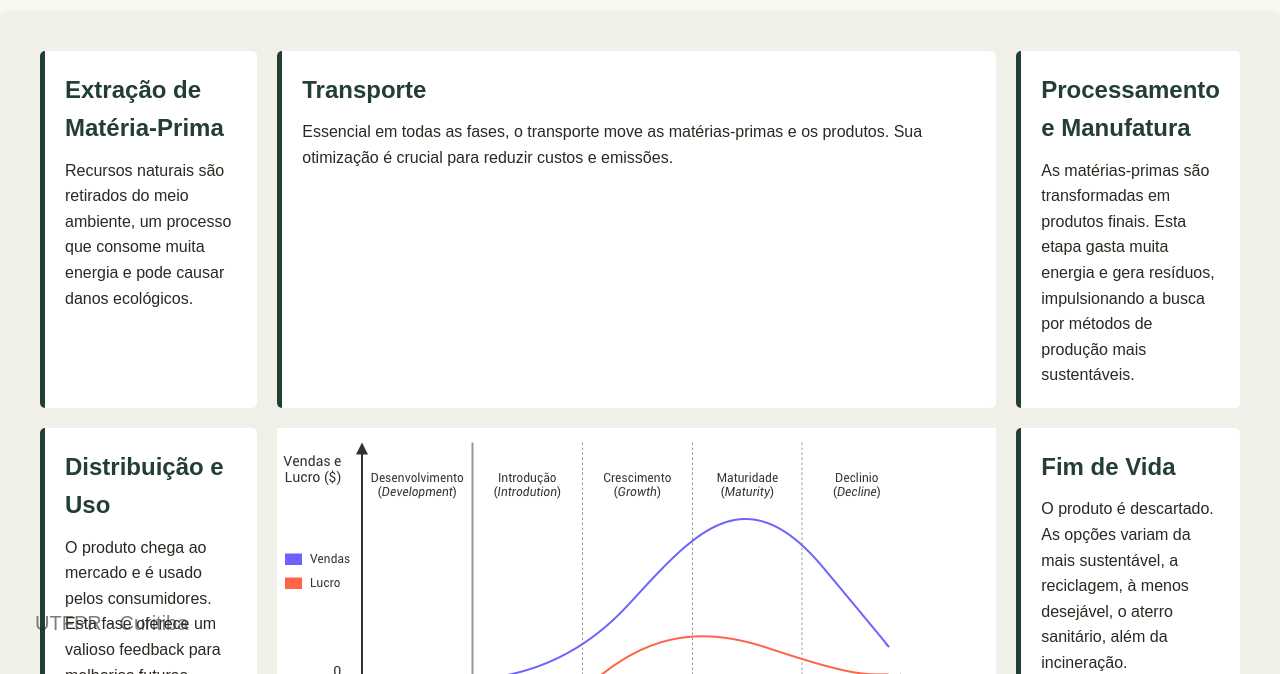
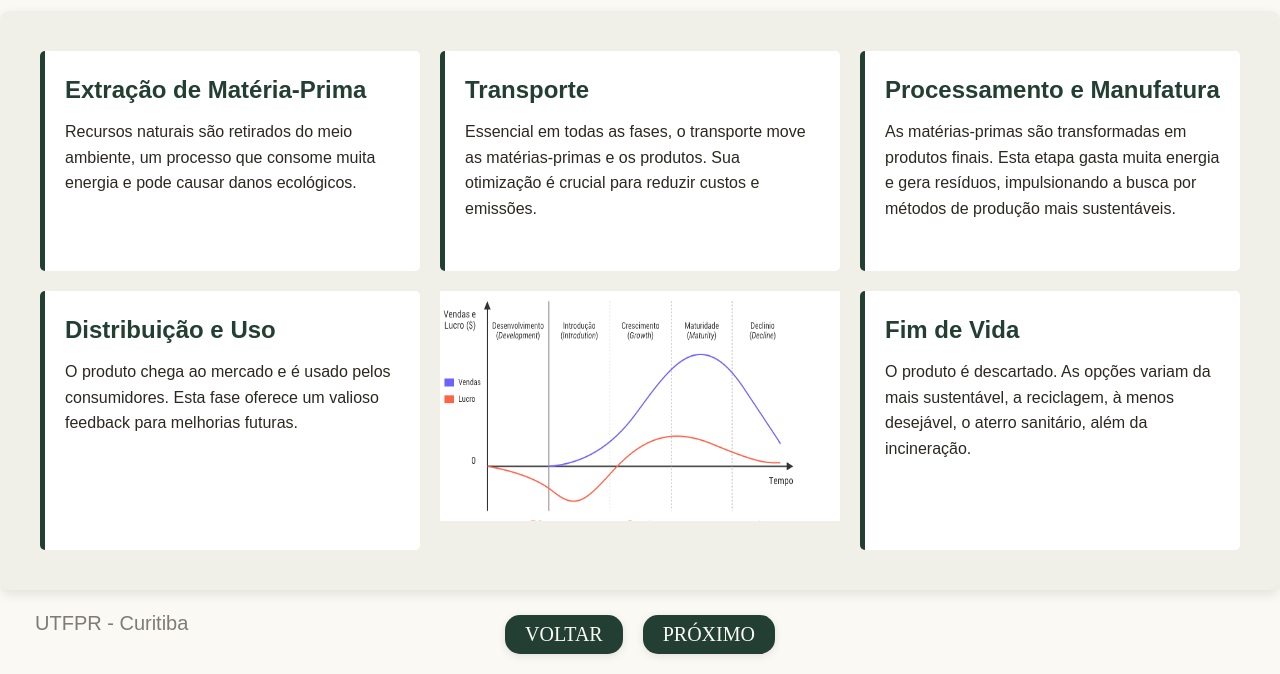
Before and after one commit to DaeSeulki/slides-impactos-ambientais, a plain HTML site: page pagina2.html in a window 1280 px wide. Shown: the part 126-800 px from the top of the page. Drawn offline with Linux system fonts and the light colour scheme.

Commit message:
Atualiza estilos da imagem e ajusta a classe para melhor posicionamento

```diff
--- a/pagina2.css
+++ b/pagina2.css
@@ -98,14 +98,14 @@ button:hover {
     margin: 15px;
     opacity: 0.6;
 }
-.imgmineracao {
-    position: absolute;
-    top: 0;
-    right: 0;
-    width: 40vw;
-    height: 100vh;
+.imagem2 {
+    position: flex;
+    display: flex;
+    top: 1;
+    right: 15;
+    width: 400px;
+    height: 230px;
     background-image: url('imgciclodevida.png');
-    background-size: cover;
     background-position: 30%;
     background-repeat: no-repeat;
     z-index: 1;
--- a/pagina2.html
+++ b/pagina2.html
@@ -46,7 +46,7 @@
             </p>
         </div>
         <div>
-            <img src="imgciclodevida.png" alt="img2">
+            <img src="imgciclodevida.png" alt="img2" class="imagem2">
         </div>
     </div>
 
```
